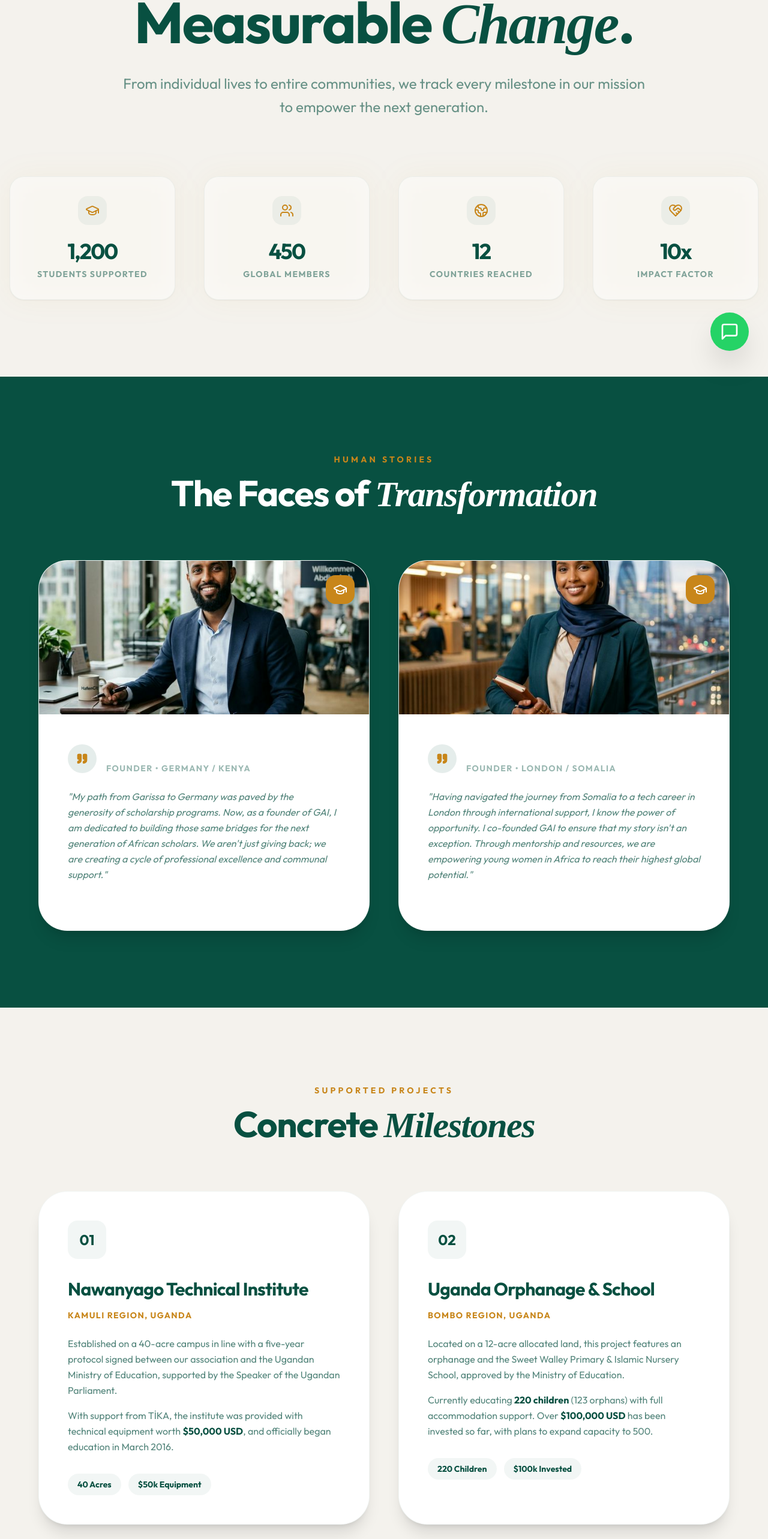
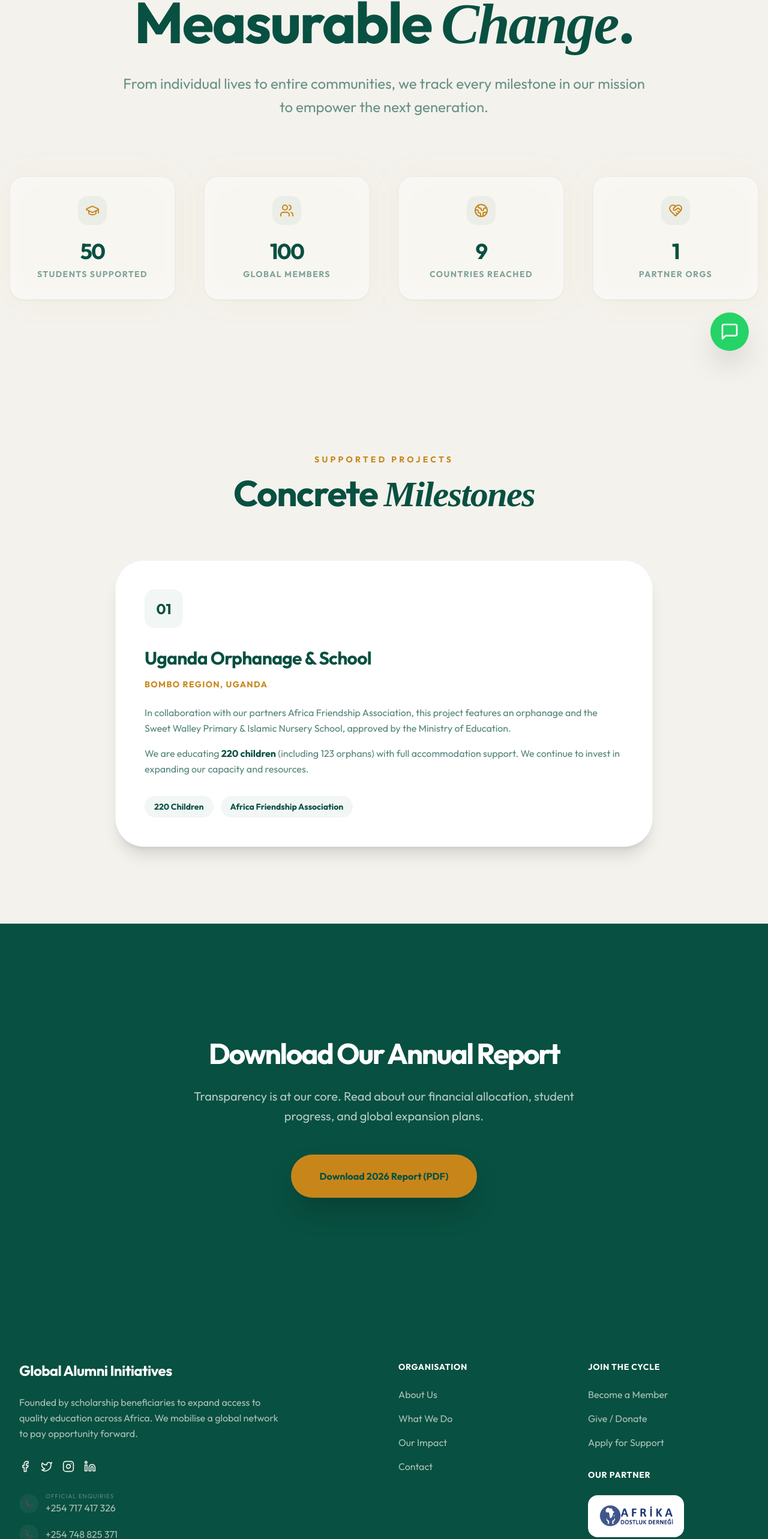
Before and after one commit to Hussein380/GAI, a React (Vite) app in the folder frontend/: page /impact in a window 1280 px wide. Shown: the part 183-2749 px from the top of the page at 60% size. Built offline with nearby package versions, Linux system fonts and the light colour scheme; a web font is replaced by a local one.

Commit message:
Refactor impact stats, clean up claims into goals, add preloading, and fix contact link

```diff
--- a/frontend/src/App.tsx
+++ b/frontend/src/App.tsx
@@ -14,6 +14,10 @@ import ApplyPage from '@/pages/ApplyPage'
 import ContactPage from '@/pages/ContactPage'
 import { motion } from 'framer-motion'
 
+// Preload critical above-the-fold hero image instantly
+const heroPreload = new Image()
+heroPreload.src = impactHero
+
 const HomePage = () => (
   <>
     <section className="relative h-screen flex items-start pt-20 md:pt-24 overflow-hidden">
@@ -23,6 +27,9 @@ const HomePage = () => (
           src={impactHero}
           className="w-full h-full object-cover scale-105"
           alt="African students in education"
+          loading="eager"
+          decoding="sync"
+          {...{ fetchPriority: 'high' } as any}
         />
         <div className="absolute inset-0 bg-gradient-to-r from-gai-white via-gai-white/80 to-transparent md:via-gai-white/60" />
       </div>
--- a/frontend/src/features/alumni/components/FoundingStory.tsx
+++ b/frontend/src/features/alumni/components/FoundingStory.tsx
@@ -1,6 +1,10 @@
 import React from 'react'
 import { motion } from 'framer-motion'
 import foundingTeam from '@/assets/somali_roots.png'
+
+// Preload founding story image instantly
+const storyPreload = new Image()
+storyPreload.src = foundingTeam
 
 const FoundingStory = () => {
   return (
--- a/frontend/src/features/impact/components/ImpactStats.tsx
+++ b/frontend/src/features/impact/components/ImpactStats.tsx
@@ -3,10 +3,10 @@ import { motion } from 'framer-motion'
 import { Users, GraduationCap, Globe2, HeartHandshake } from 'lucide-react'
 
 const stats = [
-  { label: 'Students Supported', value: '1,200', icon: GraduationCap },
-  { label: 'Global Members', value: '450', icon: Users },
-  { label: 'Countries Reached', value: '12', icon: Globe2 },
-  { label: 'Impact Factor', value: '10x', icon: HeartHandshake },
+  { label: 'Students Supported', value: '50', icon: GraduationCap },
+  { label: 'Global Members', value: '100', icon: Users },
+  { label: 'Countries Reached', value: '9', icon: Globe2 },
+  { label: 'Partner Orgs', value: '1', icon: HeartHandshake },
 ]
 
 const ImpactStats = () => {
--- a/frontend/src/pages/ImpactPage.tsx
+++ b/frontend/src/pages/ImpactPage.tsx
@@ -1,25 +1,7 @@
 import React from 'react'
 import Section from '@/components/layout/Section'
 import ImpactStats from '@/features/impact/components/ImpactStats'
-import StudentStoryCard from '@/features/impact/components/StudentStoryCard'
 import { motion } from 'framer-motion'
-import abdiImg from '@/assets/abdiwahab_story_v2_1778503962273.png'
-import aminaImg from '@/assets/amina_story_somali_hijab_1778504425561.png'
-
-const stories = [
-  {
-    name: 'Abdiwahab',
-    location: 'Founder • Germany / Kenya',
-    story: "My path from Garissa to Germany was paved by the generosity of scholarship programs. Now, as a founder of GAI, I am dedicated to building those same bridges for the next generation of African scholars. We aren't just giving back; we are creating a cycle of professional excellence and communal support.",
-    image: abdiImg
-  },
-  {
-    name: 'Amina',
-    location: 'Founder • London / Somalia',
-    story: "Having navigated the journey from Somalia to a tech career in London through international support, I know the power of opportunity. I co-founded GAI to ensure that my story isn't an exception. Through mentorship and resources, we are empowering young women in Africa to reach their highest global potential.",
-    image: aminaImg
-  }
-]
 
 const ImpactPage = () => {
   return (
@@ -39,55 +21,28 @@ const ImpactPage = () => {
         <ImpactStats />
       </Section>
 
-      <Section alternate>
-        <div className="text-center mb-20">
-          <h2 className="text-sm font-bold uppercase tracking-[0.3em] text-gai-gold mb-4">Human Stories</h2>
-          <h3 className="text-4xl md:text-6xl tracking-tight">The Faces of <span className="italic font-serif">Transformation</span></h3>
-        </div>
-        <div className="grid grid-cols-1 md:grid-cols-2 gap-12 max-w-6xl mx-auto">
-          {stories.map(story => (
-            <StudentStoryCard key={story.name} {...story} />
-          ))}
-        </div>
-      </Section>
+
 
       <Section>
         <div className="text-center mb-20">
           <h2 className="text-sm font-bold uppercase tracking-[0.3em] text-gai-gold mb-4">Supported Projects</h2>
           <h3 className="text-4xl md:text-6xl tracking-tight">Concrete <span className="italic font-serif">Milestones</span></h3>
         </div>
-        <div className="grid grid-cols-1 lg:grid-cols-2 gap-12 max-w-6xl mx-auto">
-          {/* Nawanyago Institute */}
+        <div className="grid grid-cols-1 max-w-4xl mx-auto">
+          {/* Uganda Orphanage */}
           <div className="bg-white rounded-[3rem] p-12 border border-gai-teal/5 shadow-xl hover:shadow-2xl transition-all group">
             <div className="w-16 h-16 bg-gai-teal/5 text-gai-teal rounded-2xl flex items-center justify-center mb-8 group-hover:scale-110 transition-transform">
               <span className="text-2xl font-bold">01</span>
             </div>
-            <h4 className="text-3xl font-bold mb-4 tracking-tight">Nawanyago Technical Institute</h4>
-            <p className="text-sm font-bold text-gai-gold uppercase tracking-widest mb-6">Kamuli Region, Uganda</p>
-            <div className="space-y-4 text-gai-teal/70 leading-relaxed mb-8">
-              <p>Established on a 40-acre campus in line with a five-year protocol signed between our association and the Ugandan Ministry of Education, supported by the Speaker of the Ugandan Parliament.</p>
-              <p>With support from TİKA, the institute was provided with technical equipment worth <strong className="text-gai-teal font-bold">$50,000 USD</strong>, and officially began education in March 2016.</p>
-            </div>
-            <div className="flex flex-wrap gap-3">
-              <span className="bg-gai-teal/5 px-4 py-2 rounded-full text-sm font-bold text-gai-teal">40 Acres</span>
-              <span className="bg-gai-teal/5 px-4 py-2 rounded-full text-sm font-bold text-gai-teal">$50k Equipment</span>
-            </div>
-          </div>
-
-          {/* Uganda Orphanage */}
-          <div className="bg-white rounded-[3rem] p-12 border border-gai-teal/5 shadow-xl hover:shadow-2xl transition-all group">
-            <div className="w-16 h-16 bg-gai-teal/5 text-gai-teal rounded-2xl flex items-center justify-center mb-8 group-hover:scale-110 transition-transform">
-              <span className="text-2xl font-bold">02</span>
-            </div>
             <h4 className="text-3xl font-bold mb-4 tracking-tight">Uganda Orphanage & School</h4>
             <p className="text-sm font-bold text-gai-gold uppercase tracking-widest mb-6">Bombo Region, Uganda</p>
             <div className="space-y-4 text-gai-teal/70 leading-relaxed mb-8">
-              <p>Located on a 12-acre allocated land, this project features an orphanage and the Sweet Walley Primary & Islamic Nursery School, approved by the Ministry of Education.</p>
-              <p>Currently educating <strong className="text-gai-teal font-bold">220 children</strong> (123 orphans) with full accommodation support. Over <strong className="text-gai-teal font-bold">$100,000 USD</strong> has been invested so far, with plans to expand capacity to 500.</p>
+              <p>In collaboration with our partners Africa Friendship Association, this project features an orphanage and the Sweet Walley Primary & Islamic Nursery School, approved by the Ministry of Education.</p>
+              <p>We are educating <strong className="text-gai-teal font-bold">220 children</strong> (including 123 orphans) with full accommodation support. We continue to invest in expanding our capacity and resources.</p>
             </div>
             <div className="flex flex-wrap gap-3">
               <span className="bg-gai-teal/5 px-4 py-2 rounded-full text-sm font-bold text-gai-teal">220 Children</span>
-              <span className="bg-gai-teal/5 px-4 py-2 rounded-full text-sm font-bold text-gai-teal">$100k Invested</span>
+              <span className="bg-gai-teal/5 px-4 py-2 rounded-full text-sm font-bold text-gai-teal">Africa Friendship Association</span>
             </div>
           </div>
         </div>
--- a/frontend/src/pages/ProgrammesPage.tsx
+++ b/frontend/src/pages/ProgrammesPage.tsx
@@ -2,6 +2,7 @@ import React from 'react'
 import Section from '@/components/layout/Section'
 import WhatWeDo from '@/features/impact/components/WhatWeDo'
 import { motion } from 'framer-motion'
+import { Link } from 'react-router-dom'
 
 const ProgrammesPage = () => {
   return (
@@ -42,9 +43,12 @@ const ProgrammesPage = () => {
             <p className="text-gai-white/60 mb-8">
               We are always looking for collaborators who share our vision for African education.
             </p>
-            <button className="bg-gai-gold text-gai-teal font-bold px-10 py-5 rounded-full hover:bg-white transition-colors">
+            <Link
+              to="/contact"
+              className="inline-block bg-gai-gold text-gai-teal font-bold px-10 py-5 rounded-full hover:bg-white transition-colors text-center"
+            >
               Contact Our Team
-            </button>
+            </Link>
           </div>
         </div>
       </Section>
```
Also changed, not shown: frontend/src/features/impact/components/WhatWeDo.tsx (+33 -20 lines).
